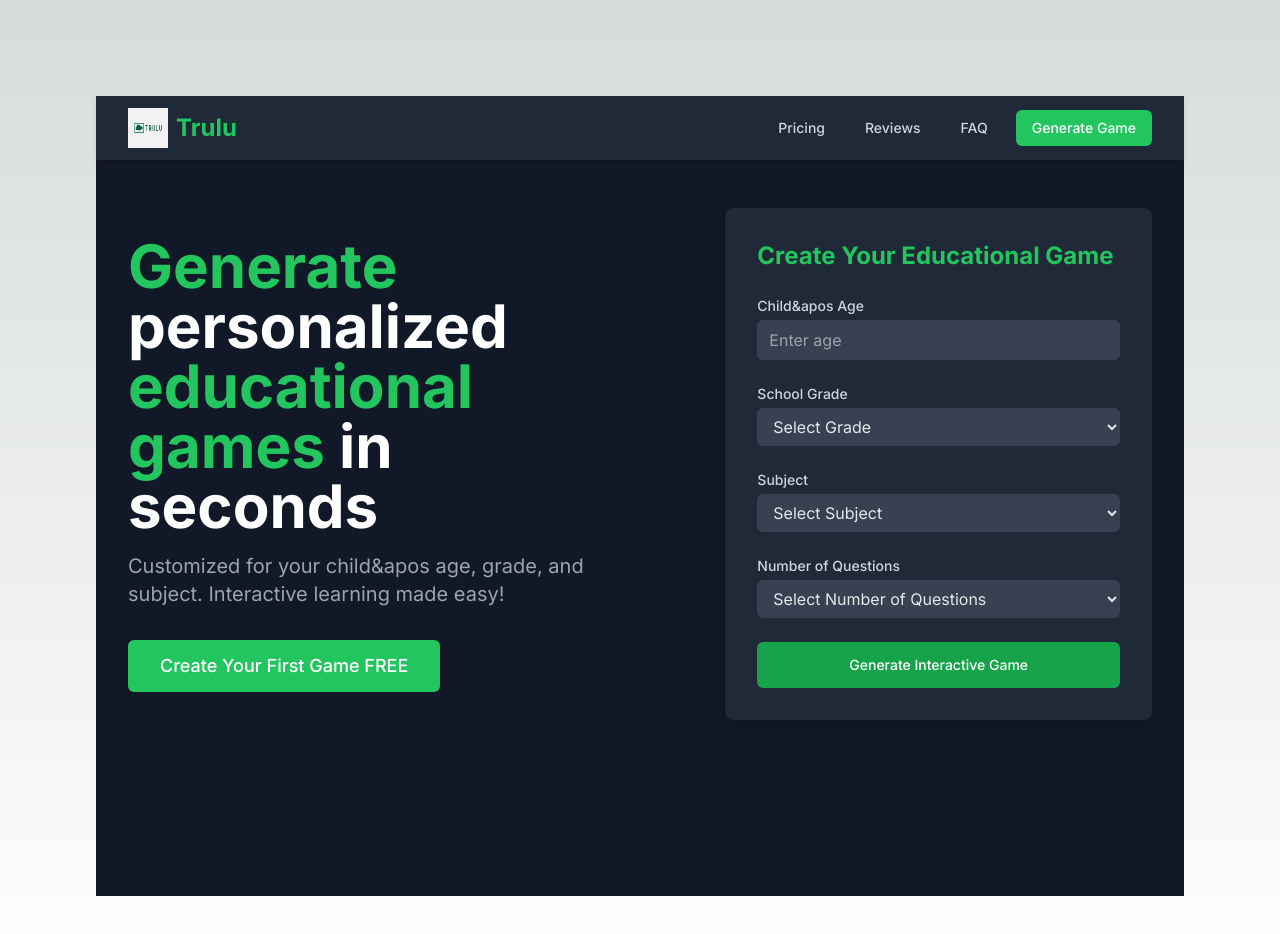
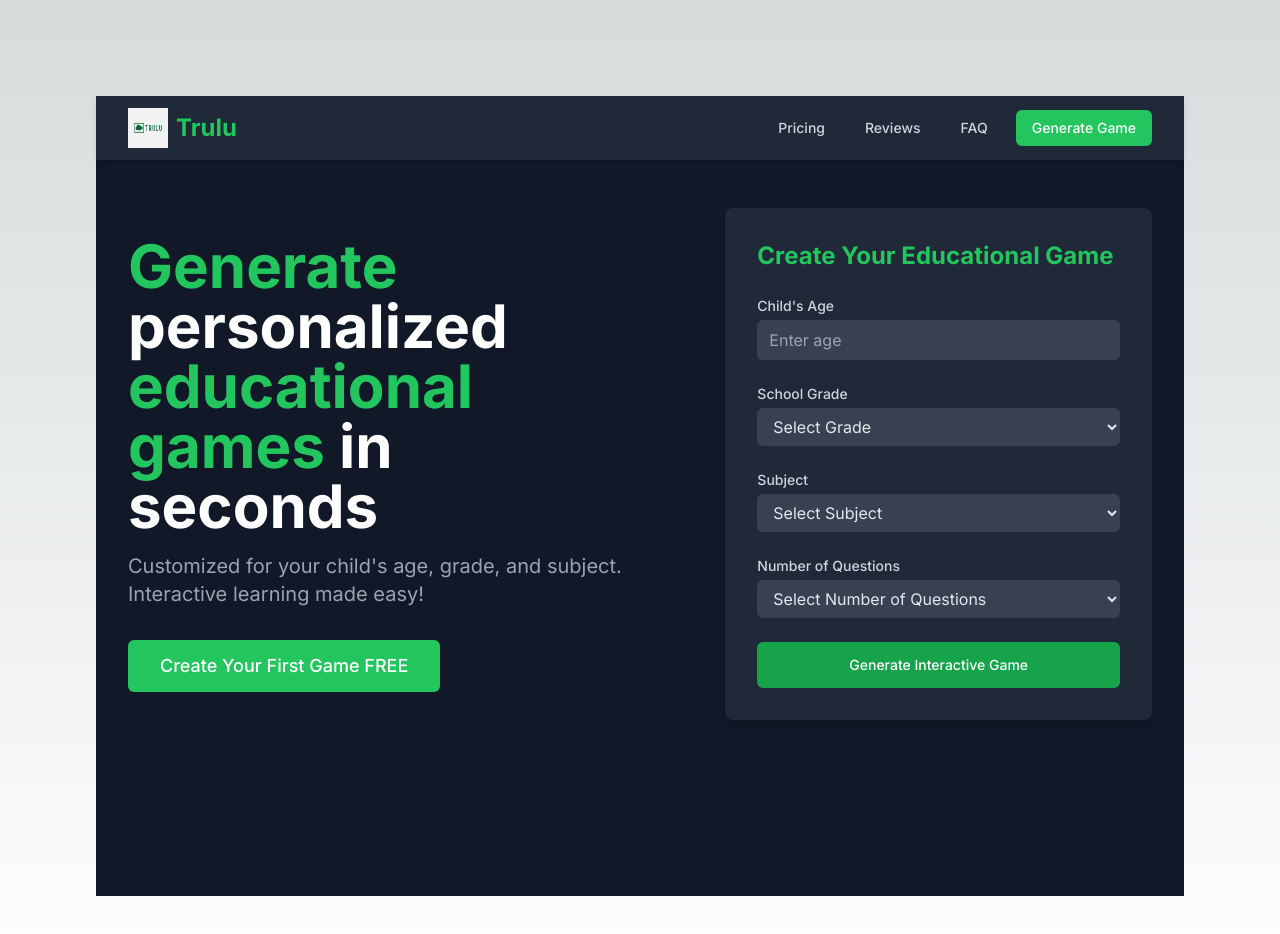
Before and after one commit to rmashate/trulu-lesson-generator, a Next.js app: page / in a window 1280 px wide. Shown: the top 934 px of the page. Built offline with nearby package versions, Linux system fonts and the light colour scheme.

Commit message:
Update TruluGameGenerator.js

```diff
--- a/src/components/TruluGameGenerator.js
+++ b/src/components/TruluGameGenerator.js
@@ -56,7 +56,7 @@ const TruluGameGenerator = () => {
               <span className="text-green-500">Generate</span> personalized <span className="text-green-500">educational games</span> in seconds
             </h1>
             <p className="text-xl text-gray-400 mb-8">
-              Customized for your child&apos age, grade, and subject. Interactive learning made easy!
+              Customized for your child&apos;s age, grade, and subject. Interactive learning made easy!
             </p>
             <button className="bg-green-500 text-white px-8 py-3 rounded-md text-lg font-medium hover:bg-green-600 transition-colors">
               Create Your First Game FREE
@@ -68,7 +68,7 @@ const TruluGameGenerator = () => {
             <h2 className="text-2xl font-bold text-green-500 mb-6">Create Your Educational Game</h2>
             <form onSubmit={handleSubmit} className="space-y-6">
               <div>
-                <label htmlFor="childAge" className={labelClass}>Child&apos Age</label>
+                <label htmlFor="childAge" className={labelClass}>Child&apos;s Age</label>
                 <input
                   id="childAge"
                   type="number"
```
